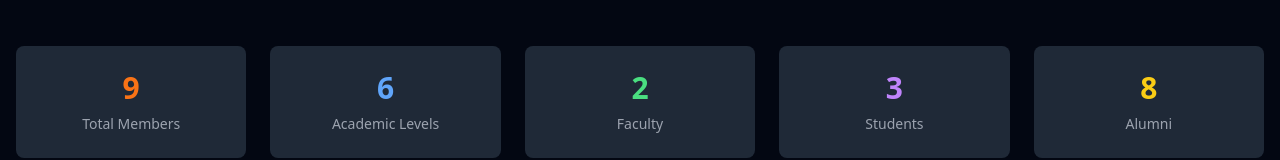
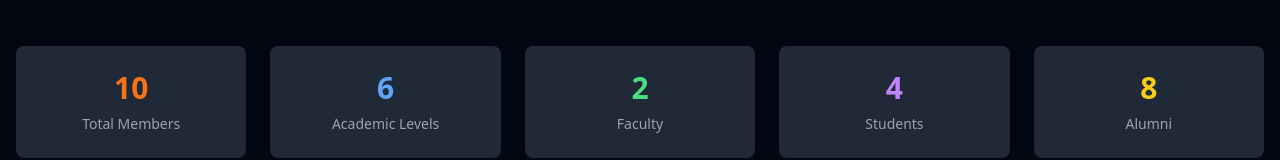
Before and after one commit to Brain-Connectivity-Lab/Brain-Connectivity-Lab.github.io, a React (Vite) app: page /people in a window 1280 px wide. Shown: the part 275-435 px from the top of the page. Built offline with nearby package versions, Linux system fonts and the light colour scheme.

Commit message:
Added Boniyan's initial details

```diff
--- a/src/pages/People.tsx
+++ b/src/pages/People.tsx
@@ -349,6 +349,13 @@ const People = () => {
               url: "https://www.linkedin.com/in/pratik-jain5/",
             },
           ],
+        },
+        {
+          name: "Boniyan Han",
+          role: "PhD Student in Computer Science",
+          bio: "Boniyan is a PhD student in Computer Science working on computer vision and representation learning, with a focus on developing machine learning methods for spatial transcriptomics and Alzheimer’s disease analysis.",
+          image: "/images/boniyan.png",
+          specialization: "Computer Vision, Machine Learning",
         },
       ],
     },
```
Also changed, not shown: public/images/boniyan.png (added).
